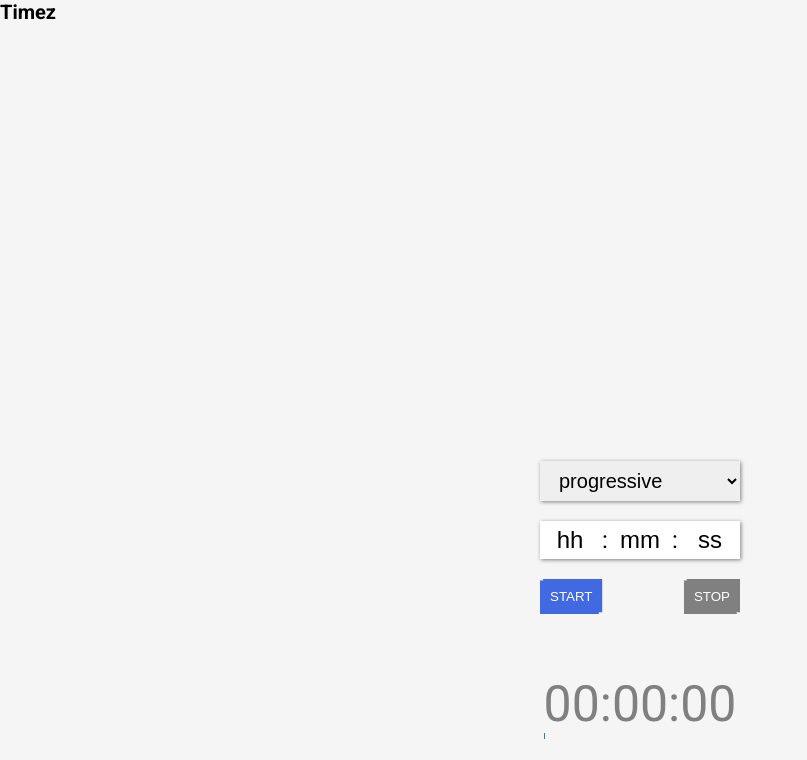
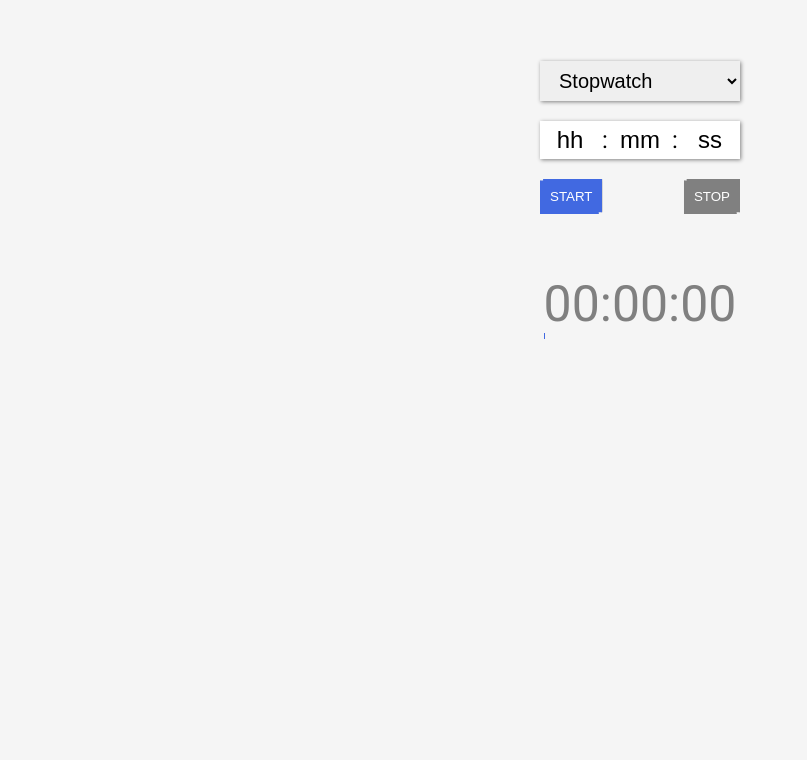
Before and after one commit to Nadno/relogio, a website built with webpack: page public/index.html in a window 1280 px wide. Shown: the whole page, without its empty margins (0-807 px from the left). Built offline with nearby package versions, Linux system fonts and the light colour scheme.

Commit message:
adjustments

```diff
--- a/public/index.html
+++ b/public/index.html
@@ -12,13 +12,11 @@
     <title>Clock</title>
   </head>
   <body>
-    <h1>Timez</h1>
-
     <main>
       <div class="l-settings">
         <select class="c-select-clock" name="clock" id="select-clock">
-          <option selected value="stopwatch">progressive</option>
-          <option value="timer">regressive</option>
+          <option selected value="stopwatch">Stopwatch</option>
+          <option value="timer">Timer</option>
           <option value="pomodoro">pomodoro</option>
         </select>
         <div id="time" class="c-time-input">
```
